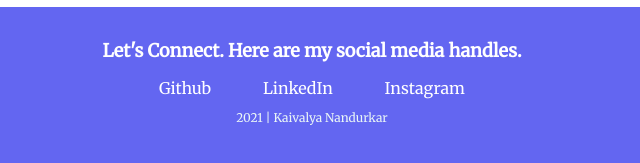
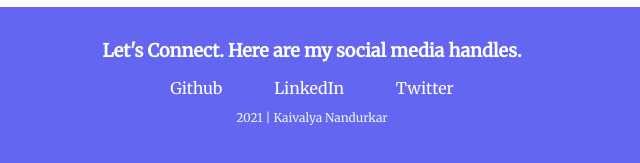
Before and after one commit to kaivalyanandurkar/Personal-Portfolio-website, a plain HTML site: page blogs.html in a window 1280 px wide. Shown: the part 1167-1330 px from the top of the page, 328-968 px from the left. Drawn offline with Linux system fonts and the light colour scheme.

Commit message:
docs: added twitter link in footer

```diff
--- a/blogs.html
+++ b/blogs.html
@@ -67,7 +67,7 @@
         <ul class="social-links list-non-bullet">
             <li class="list-item-inline"><a class="link" href="https://github.com/kaivalyanandurkar">Github</a></li>
             <li class="list-item-inline"><a class="link"href="https://www.linkedin.com/in/kaivalya-nandurkar-5a5597192">LinkedIn</a></li>
-            <li class="list-item-inline"><a class="link" href="https://www.instagram.com/kaivalya_121/?utm_medium=copy_link">Instagram</a></li>
+            <li class="list-item-inline"><a class="link" href="https://twitter.com/Kaivalya121">Twitter</a></li>
             <p class="copyright">2021 | Kaivalya Nandurkar</p>
         </ul>
     </footer>
```
Also changed, not shown: index.html (+1 -1 lines), projects.html (+1 -1 lines).
